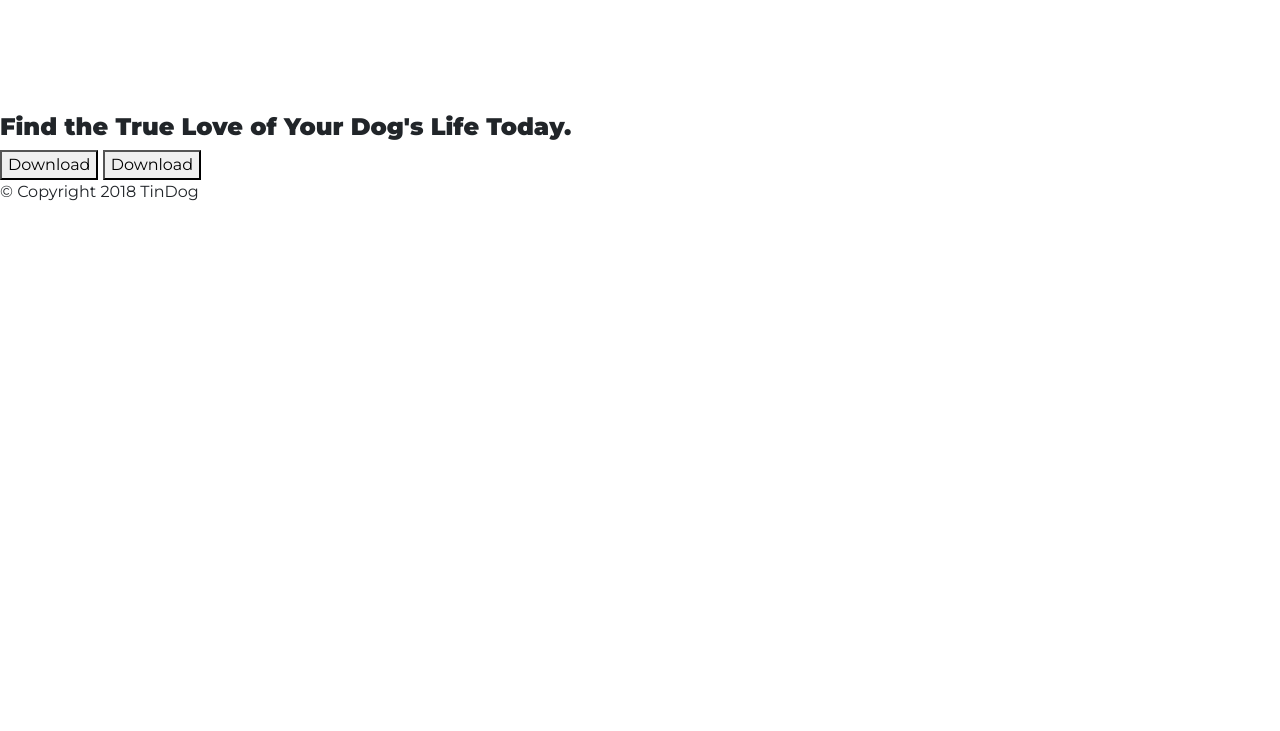
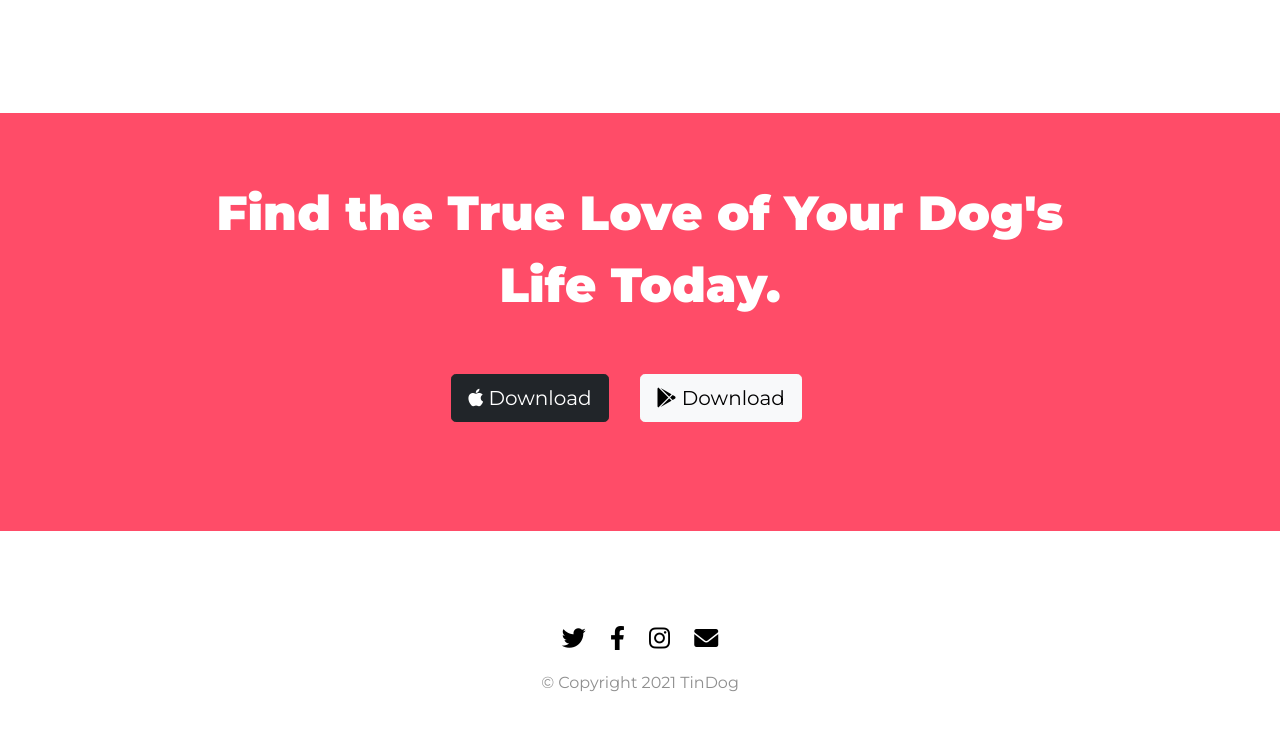
Before and after one commit to anbuchelva/learn-python, a plain HTML site: page 083-bootstrap/tindog/index.html in a window 1280 px wide. Shown: the part 2382-3113 px from the top of the page. Before the commit the page ends 2602 px from the top, so only its background shows below. Drawn offline with nearby package versions, Linux system fonts and the light colour scheme.

Commit message:
update cta and footer sections

```diff
--- a/083-bootstrap/tindog/css/styles.css
+++ b/083-bootstrap/tindog/css/styles.css
@@ -141,3 +141,26 @@ body {
         text-align: center;
     }
 }
+
+
+/* CTA */
+
+#cta {
+    background-color: #ff4c68;
+    padding: 5% 15%;
+    line-height: 1.5rem;
+    text-align: center;
+    color: #fff;
+}
+
+#footer {
+    text-align: center;
+    padding: 7% 15% 5%;
+    color: #8f8f8f;
+}
+
+.footer-social {
+    font-size: 1.5rem;
+    padding: 5px 10px;
+    color: #000;
+}
--- a/083-bootstrap/tindog/index.html
+++ b/083-bootstrap/tindog/index.html
@@ -36,13 +36,13 @@
                 <div class="collapse navbar-collapse" id="navbarSupportedContent">
                     <ul class="navbar-nav ms-auto">
                         <li class="nav-item px-3">
-                            <a class="nav-link" href="#">Contact</a>
+                            <a class="nav-link" href="#footer">Contact</a>
                         </li>
                         <li class="nav-item px-3">
-                            <a class="nav-link" href="#">Pricing</a>
+                            <a class="nav-link" href="#pricing">Pricing</a>
                         </li>
                         <li class="nav-item px-3">
-                            <a class="nav-link" href="#">Download</a>
+                            <a class="nav-link" href="#cta">Download</a>
                         </li>
                     </ul>
                 </div>
@@ -177,20 +177,28 @@
 
     <!-- Call to Action -->
 
-    <section id="cta ">
+    <section id="cta">
 
-        <h3>Find the True Love of Your Dog's Life Today.</h3>
-        <button type="button ">Download</button>
-        <button type="button ">Download</button>
+        <h2>Find the True Love of Your Dog's Life Today.</h2>
+        <button type="button" class="btn btn-dark btn-lg download-btn"><i class="fab fa-apple"></i> Download</button>
+        <button type="button" class="btn btn-light btn-lg download-btn"><i class="fab fa-google-play"></i>
+            Download</button>
+        <!-- <button type="button ">Download</button>
+        <button type="button ">Download</button> -->
 
     </section>
 
 
     <!-- Footer -->
 
-    <footer id="footer ">
-
-        <p>© Copyright 2018 TinDog</p>
+    <footer id="footer">
+        <p>
+            <a href="#"><i class="fab fa-twitter footer-social"></i></a>
+            <a href="#"><i class="fab fa-facebook-f footer-social"></i></a>
+            <a href="#"><i class="fab fa-instagram footer-social"></i></a>
+            <a href="#"><i class="fas fa-envelope footer-social"></i></a>
+        </p>
+        <p>© Copyright 2021 TinDog</p>
 
     </footer>
 
```
